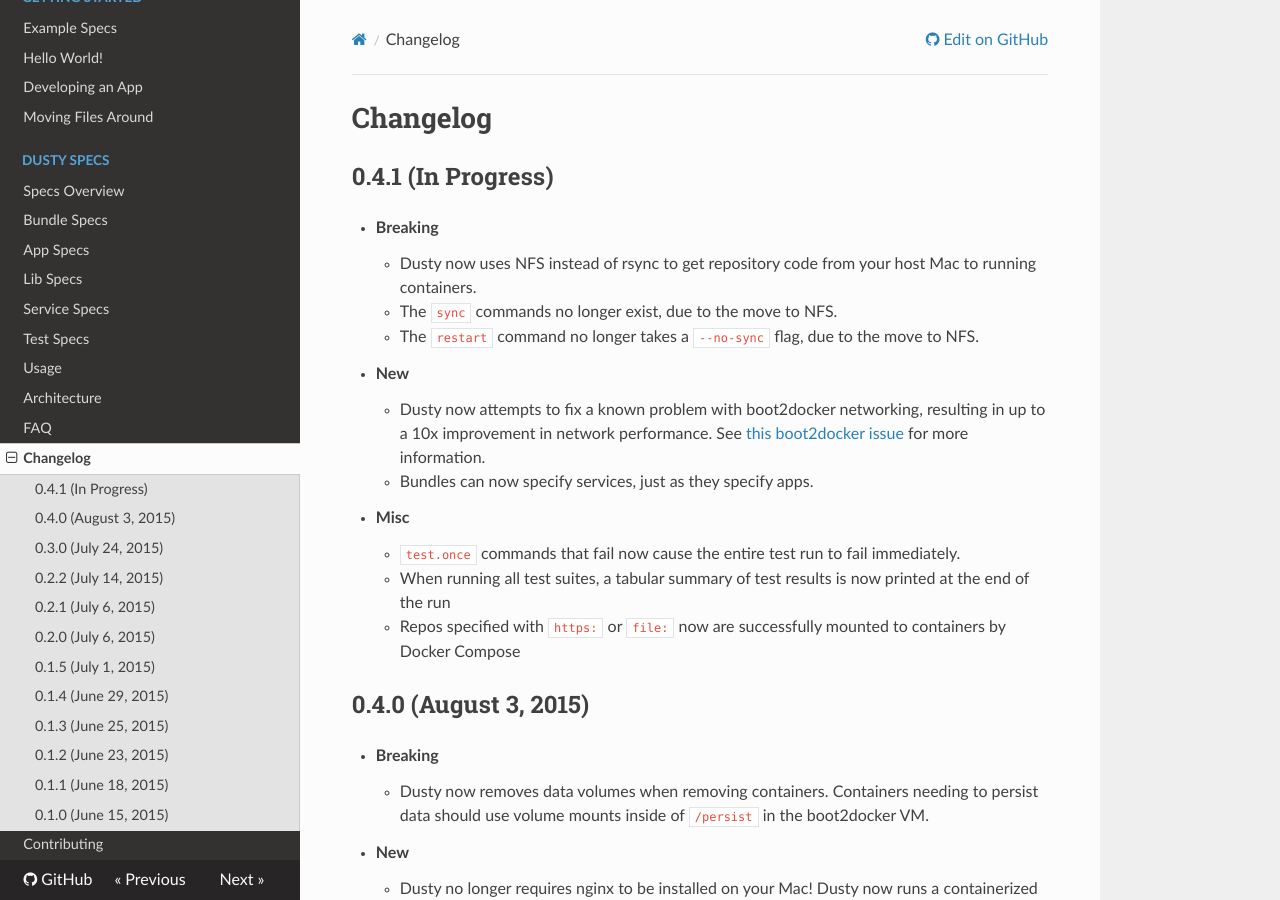
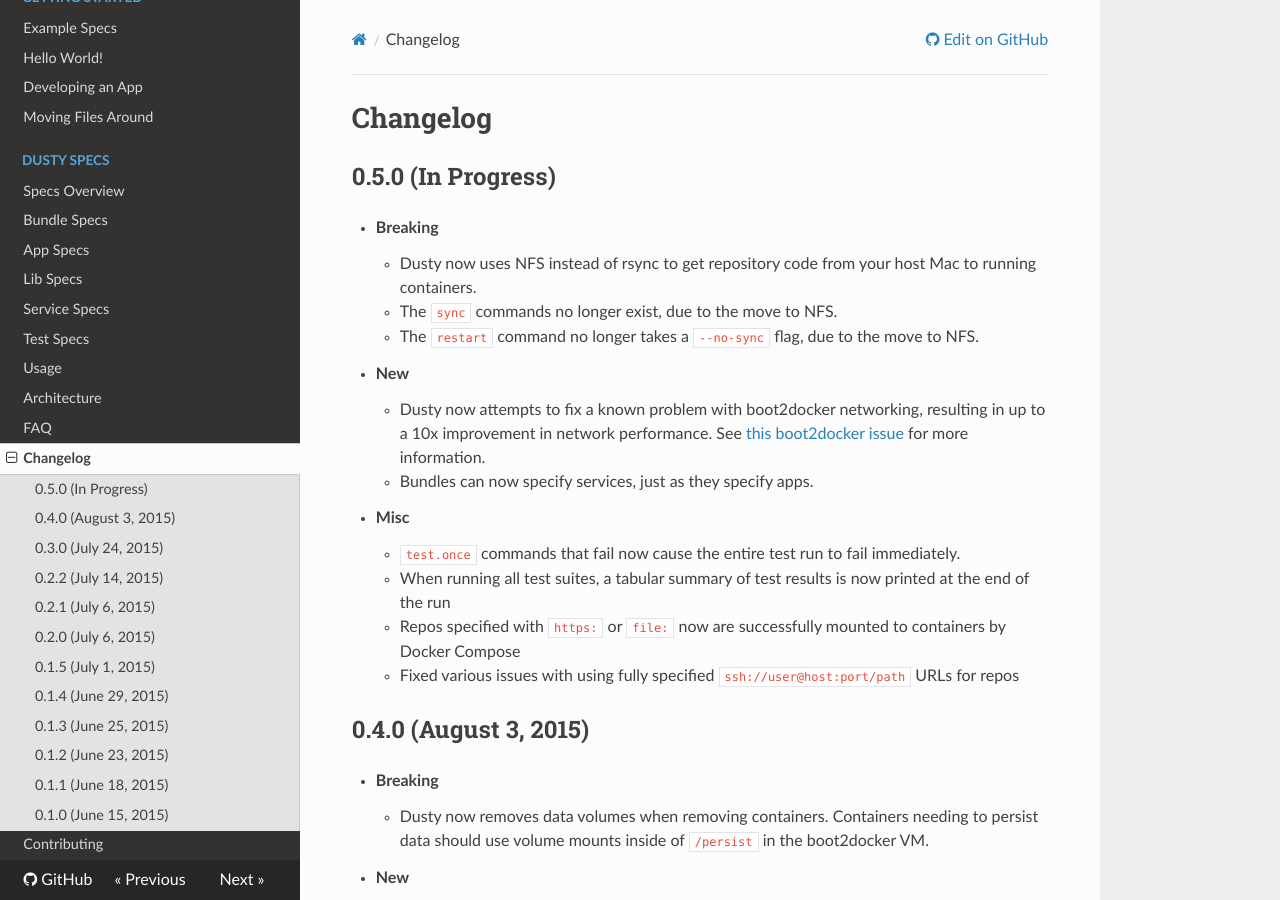
Before and after one commit to gamechanger/dusty, an MkDocs documentation site: the page built from docs/changelog.md, in a window 1280 px wide and 900 px high. Built offline with MkDocs 1.6.1, drawn with Linux system fonts in a browser that asks for light colours; nearby versions of some CDN libraries; old or Windows-style settings are respelled for this version of MkDocs.

```diff
--- a/docs/changelog.md
+++ b/docs/changelog.md
@@ -1,6 +1,6 @@
 # Changelog
 
-## 0.4.1 (In Progress)
+## 0.5.0 (In Progress)
 
 * **Breaking**
     * Dusty now uses NFS instead of rsync to get repository code from your host Mac to running containers.
@@ -13,6 +13,7 @@
     * `test.once` commands that fail now cause the entire test run to fail immediately.
     * When running all test suites, a tabular summary of test results is now printed at the end of the run
     * Repos specified with `https:` or `file:` now are successfully mounted to containers by Docker Compose
+    * Fixed various issues with using fully specified `ssh://user@host:port/path` URLs for repos
 
 ## 0.4.0 (August 3, 2015)
 
```
